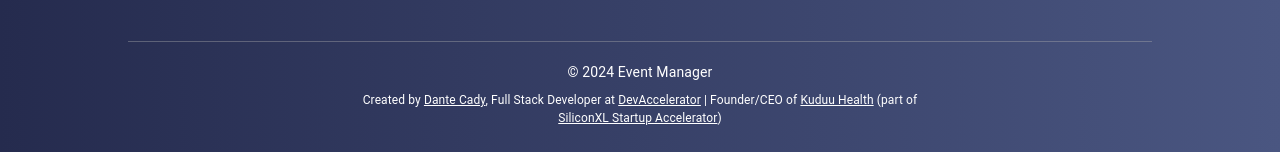
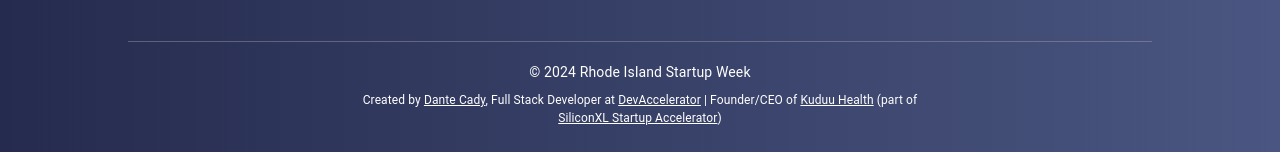
Before and after one commit to DanteCady/StartupWeekPlatform, a React (Create React App) app: page / in a window 1280 px wide. Shown: the part 1045-1197 px from the top of the page. Built offline with nearby package versions, Linux system fonts and the light colour scheme; no server answers.

Commit message:
Commented out events path in AppJS

```diff
--- a/src/App.js
+++ b/src/App.js
@@ -34,22 +34,22 @@ function App() {
 						</Layout>
 					}
 				/>
-				<Route
+				{/* <Route
 					path="/events"
 					element={
 						<Layout>
 							<Dashboard />
 						</Layout>
 					}
-				/>
-				<Route
+				/> */}
+				{/* <Route
 					path="/register/:eventId/check-in"
 					element={
 						<Layout>
 							<CheckInPage />
 						</Layout>
 					}
-				/>
+				/> */}
 
 				{/* Protected Route for Admin */}
 				<Route
--- a/src/components/global/footer.js
+++ b/src/components/global/footer.js
@@ -108,7 +108,7 @@ const Footer = () => {
 				}}
 			>
 				<Typography sx={{ color: 'white', mb: 1, fontSize: '14px' }}>
-					&copy; {new Date().getFullYear()} Event Manager
+					&copy; {new Date().getFullYear()} Rhode Island Startup Week
 				</Typography>
 				<Typography
 					sx={{ color: 'white', fontSize: '12px', maxWidth: '600px' }}
```
